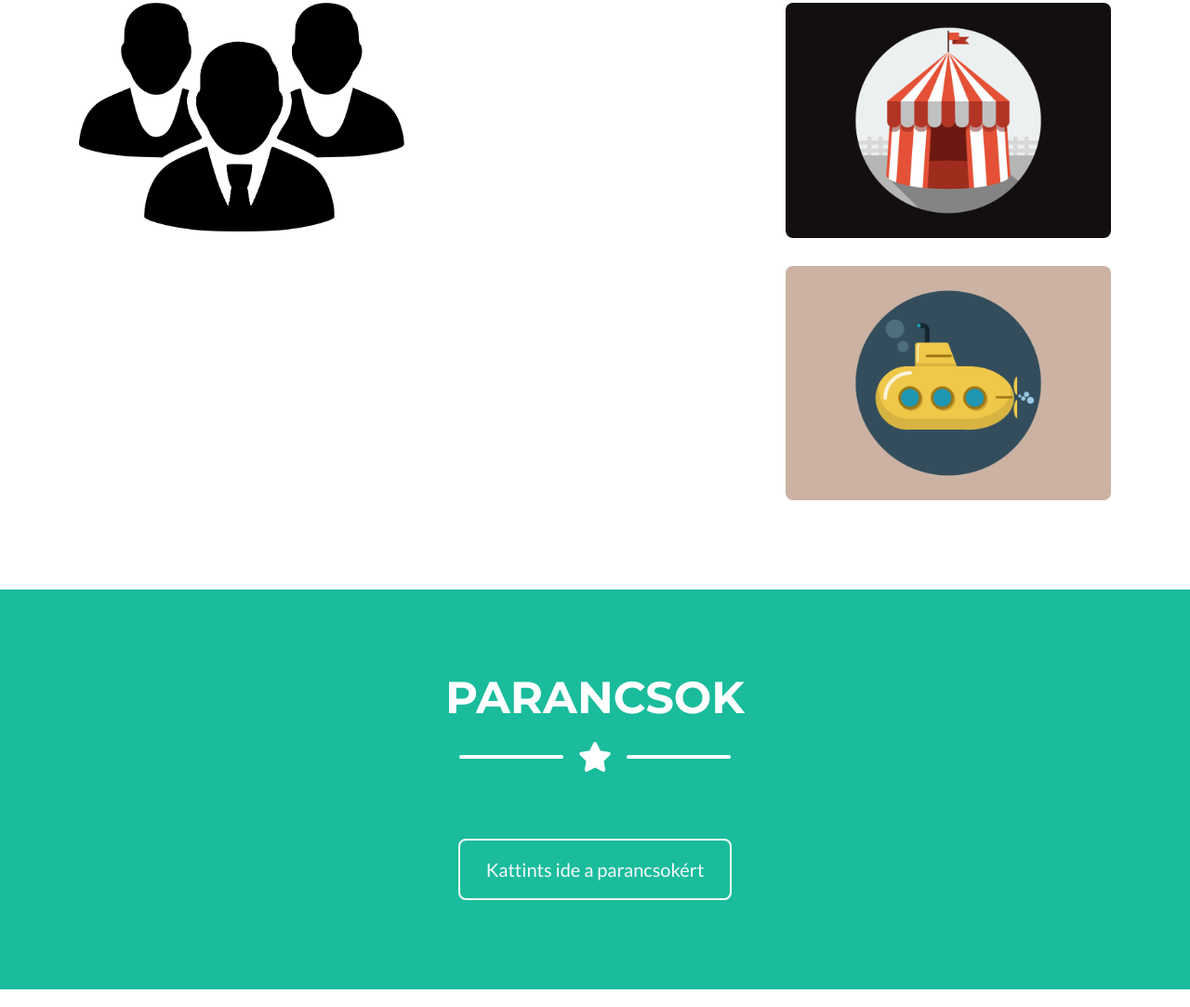
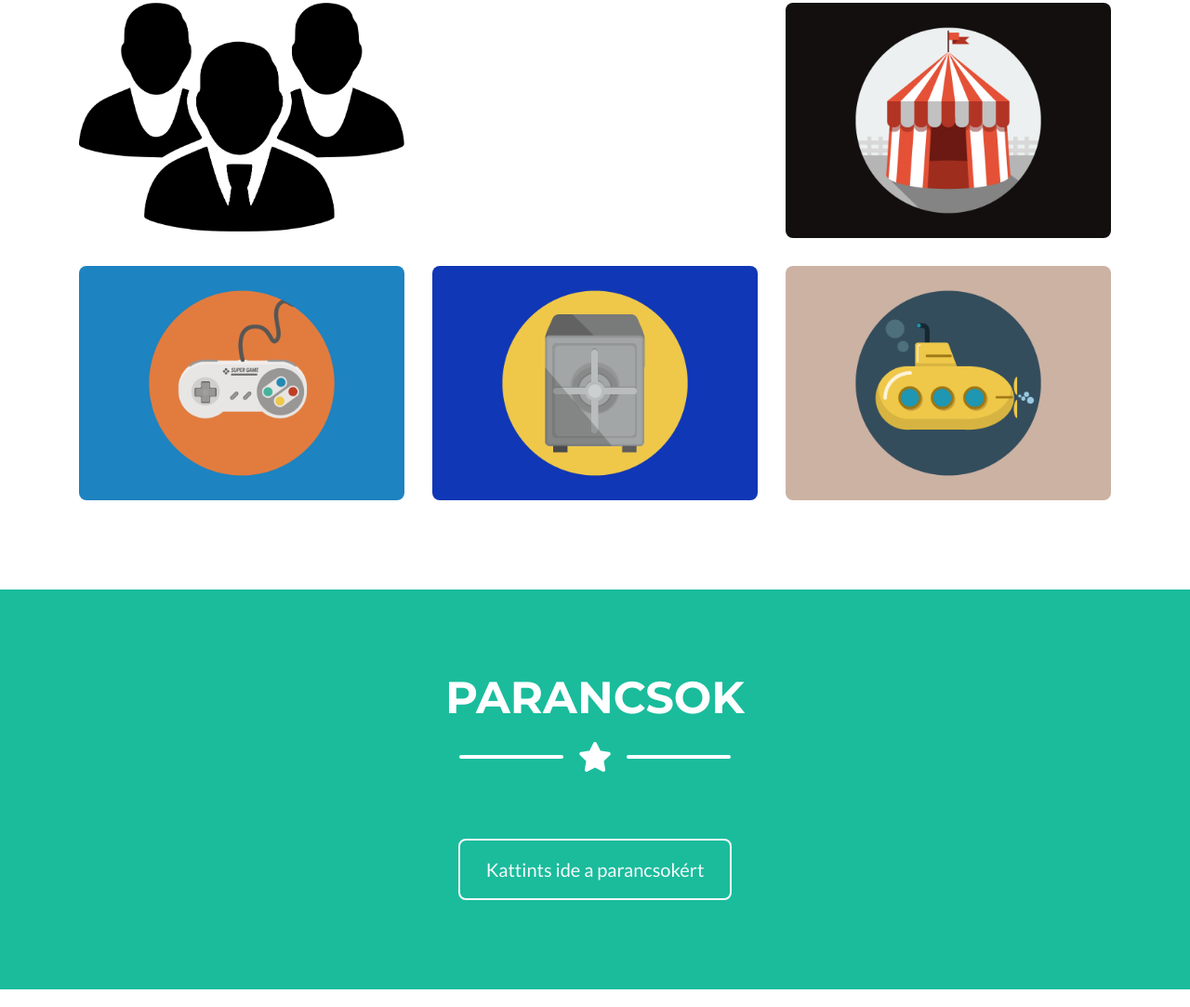
Before and after one commit to SoltyDiscordBot/SoltyWebDev, a website with bundled scripts: page index.html in a window 1280 px wide. Shown: the part 916-1999 px from the top of the page at 93% size. Built offline with nearby package versions, Linux system fonts and the light colour scheme; files whose address does not match are found by name.

Commit message:
Add files via upload

```diff
--- a/index.html
+++ b/index.html
@@ -115,6 +115,7 @@
                 <i class="fas fa-plus fa-3x"></i>
               </div>
             </div>
+            <img class="img-fluid" src="img/static.png" alt="">
           </div>
         </div>
 
@@ -138,7 +139,7 @@
                 <i class="fas fa-plus fa-3x"></i>
               </div>
             </div>
-            <img class="img-fluid" src="img/statisztika.png" alt="">
+            <img class="img-fluid" src="img/portfolio/game.png" alt="">
           </div>
         </div>
 
@@ -150,6 +151,7 @@
                 <i class="fas fa-plus fa-3x"></i>
               </div>
             </div>
+            <img class="img-fluid" src="img/portfolio/safe.png" alt="">
           </div>
         </div>
 
@@ -323,7 +325,7 @@
                   <div class="divider-custom-line"></div>
                 </div>
                 <!-- Portfolio Modal - Image -->
-                <img class="img-fluid rounded mb-5" src="img/statisztika.png" alt="">
+                <img class="img-fluid rounded mb-5" src="img/static.png" alt="">
                 <!-- Portfolio Modal - Text -->
                 <p class="mb-5"></p>
                 <button class="btn btn-primary" href="#" data-dismiss="modal">
```
